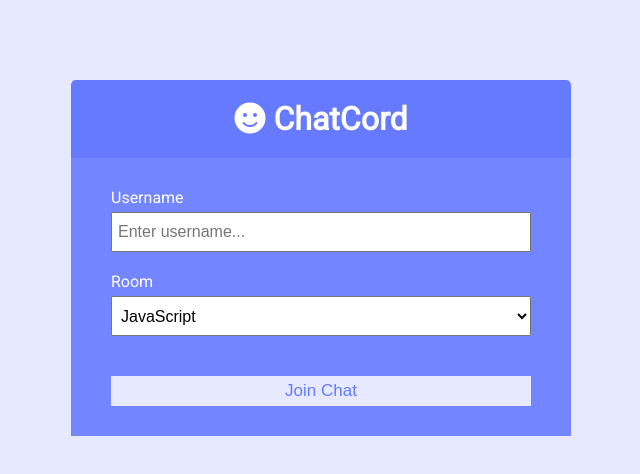
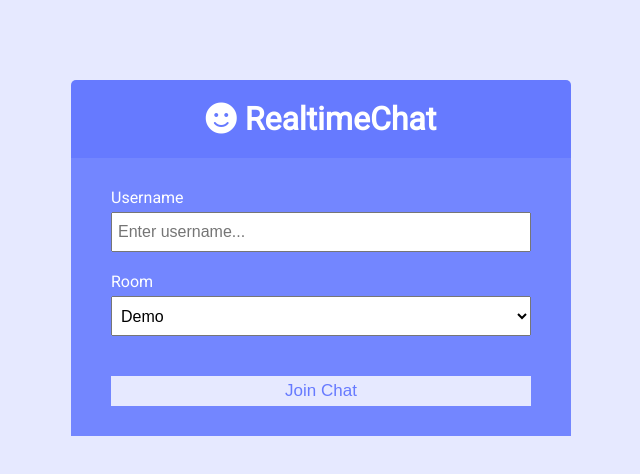
Before and after one commit to xnubber/realtime-chat-demo, a website: page public/index.html in a window 1280 px wide. Shown: the whole page, without its empty margins (319-959 px from the left). Drawn offline with Linux system fonts and the light colour scheme.

Commit message:
change chat.html selecto

```diff
--- a/public/css/style.css
+++ b/public/css/style.css
@@ -107,6 +107,14 @@ a {
 	margin-bottom: 7px;
 }
 
+.chat-messages .message .beta {
+	font-size: 15px;
+	font-weight: bold;
+	color: var(--success-color);
+	opacity: 0.7;
+	margin-bottom: 7px;
+}
+
 .chat-messages .message .meta span {
 	color: #777;
 }
--- a/public/index.html
+++ b/public/index.html
@@ -14,7 +14,7 @@
 <body>
   <div class="join-container">
     <header class="join-header">
-      <h1><i class="fas fa-smile"></i> ChatCord</h1>
+      <h1><i class="fas fa-smile"></i> RealtimeChat</h1>
     </header>
     <main class="join-main">
       <form action="chat.html">
@@ -25,12 +25,7 @@
         <div class="form-control">
           <label for="room">Room</label>
           <select name="room" id="room">
-            <option value="JavaScript">JavaScript</option>
-            <option value="Python">Python</option>
-            <option value="PHP">PHP</option>
-            <option value="C#">C#</option>
-            <option value="Ruby">Ruby</option>
-            <option value="Java">Java</option>
+            <option value="Demo">Demo</option>
           </select>
         </div>
         <button type="submit" class="btn">Join Chat</button>
--- a/public/js/main.js
+++ b/public/js/main.js
@@ -48,8 +48,8 @@ chatForm.addEventListener('submit', (e) => {
 // output message to DOM
 function outputMessage(message) {
   const div = document.createElement('div')
-  div.classList.add('message')
-  div.innerHTML = `
+    div.classList.add('message')
+    div.innerHTML = `
     <p class="meta">${message.username}<span> ${message.time}</span></p>
     <p class="text">${message.text}</p>
   `
```
Also changed, not shown: public/chat.html (+1 -1 lines).
